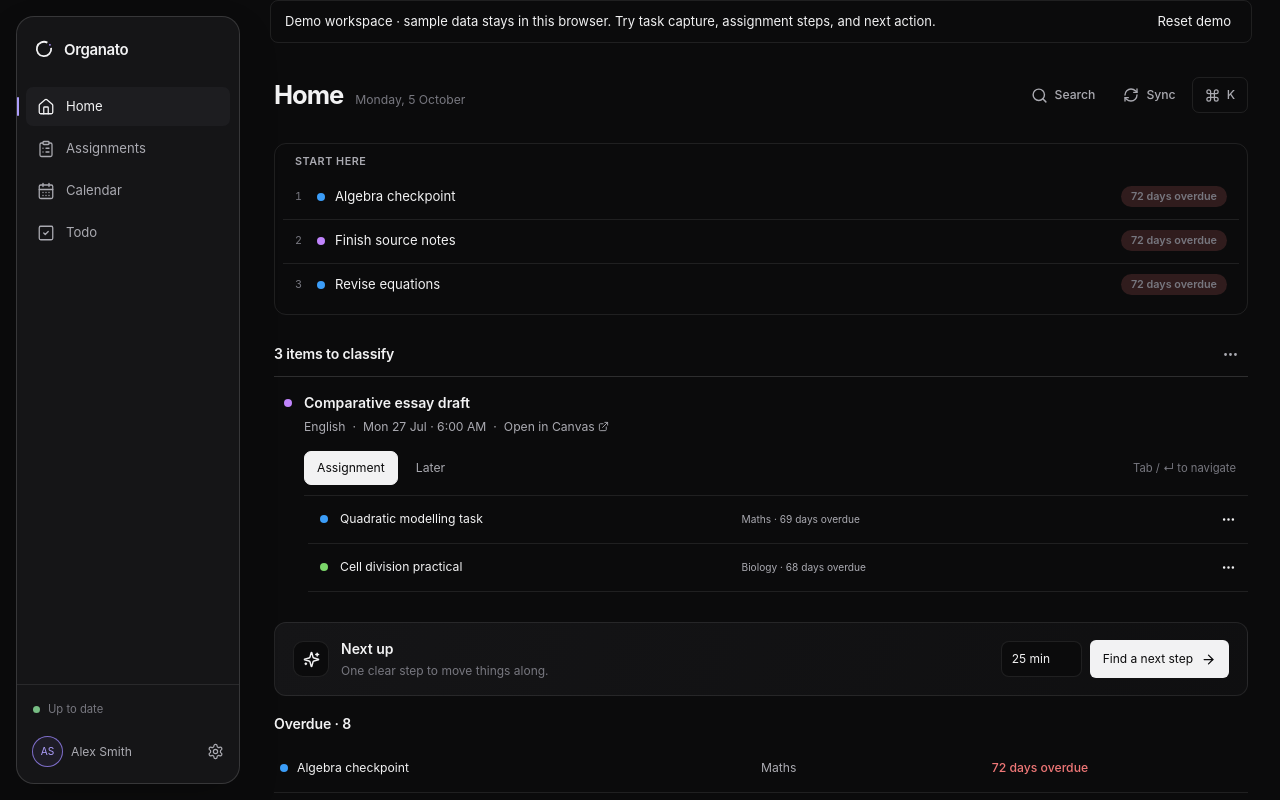
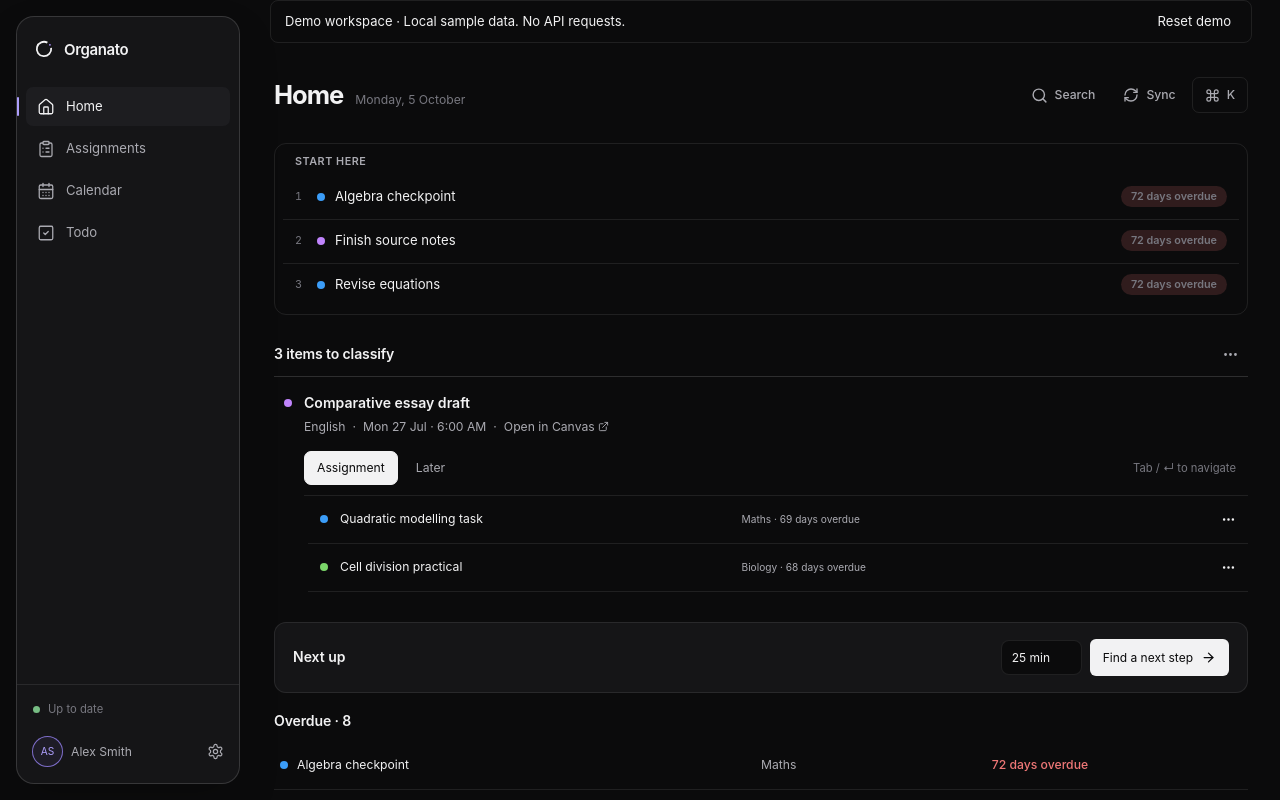
Before and after one commit to etphli/organato, a React (Vite) app in the folder apps/web/: page / in a window 1280 px wide. Shown: the top 800 px of the page. Built offline with nearby package versions, Linux system fonts and the light colour scheme.

Commit message:
Remove decorative AI icons and simplify planning controls

```diff
--- a/apps/web/src/components/ai/AiBreakdown.tsx
+++ b/apps/web/src/components/ai/AiBreakdown.tsx
@@ -1,5 +1,5 @@
 import { useState } from "react";
-import { Sparkles, Plus, X } from "lucide-react";
+import { Plus, X } from "lucide-react";
 import type { OrganatoItem } from "@organato/domain/core";
 import { aiBreakdownSchema } from "@organato/domain/ai";
 import { aiDemoMode, suggestBreakdown } from "../../lib/ai";
@@ -72,7 +72,6 @@ export function AiBreakdown({ item }: { item: OrganatoItem }) {
     >
       <div className="ai-breakdown-toolbar">
         <div className="ai-planning-label">
-          <Sparkles size={14} aria-hidden="true" />
           <span>Break into steps</span>
         </div>
         <button
--- a/apps/web/src/components/ai/AiDemoBanner.tsx
+++ b/apps/web/src/components/ai/AiDemoBanner.tsx
@@ -6,10 +6,7 @@ export function AiDemoBanner() {
   if (import.meta.env.VITE_DEMO_MODE !== "true") return null;
   return (
     <div className="ai-demo-banner">
-      <span>
-        Demo workspace · sample data stays in this browser. Try task capture,
-        assignment steps, and next action.
-      </span>
+      <span>Demo workspace · Local sample data. No API requests.</span>
       <button type="button" onClick={() => dispatch({ type: "reset" })}>
         Reset demo
       </button>
--- a/apps/web/src/components/ai/AiNextAction.tsx
+++ b/apps/web/src/components/ai/AiNextAction.tsx
@@ -1,5 +1,5 @@
 import { useRef, useState } from "react";
-import { ArrowRight, Sparkles } from "lucide-react";
+import { ArrowRight } from "lucide-react";
 import { nextCandidates, type AiNext } from "@organato/domain/ai";
 import { aiDemoMode, suggestNext } from "../../lib/ai";
 import {
@@ -28,13 +28,7 @@ export function AiNextAction() {
     <section className="ai-panel ai-next" aria-label="What to do next">
       <div className="ai-next-toolbar">
         <div className="ai-next-heading">
-          <span className="ai-next-icon">
-            <Sparkles size={17} aria-hidden="true" />
-          </span>
-          <div>
-            <h2>Next up</h2>
-            <p>One clear step to move things along.</p>
-          </div>
+          <h2>Next up</h2>
         </div>
         <div className="ai-next-controls">
           <label>
@@ -82,7 +76,7 @@ export function AiNextAction() {
         />
       ) : null}
       {!candidates.length ? (
-        <p>Nothing unblocked needs attention. Enjoy the space.</p>
+        <p>No unfinished tasks are ready to start.</p>
       ) : null}
       {state.kind === "loading" ? (
         <button type="button" onClick={clear}>
--- a/apps/web/src/components/ai/AiNotice.tsx
+++ b/apps/web/src/components/ai/AiNotice.tsx
@@ -9,8 +9,7 @@ export function AiNotice({
   onConsent: (value: boolean) => void;
   scope: string;
 }) {
-  if (aiDemoMode)
-    return <p className="ai-note">Local demo · no API requests</p>;
+  if (aiDemoMode) return null;
   return (
     <label className="ai-consent">
       <input
--- a/apps/web/src/components/ai/AiQuickAdd.tsx
+++ b/apps/web/src/components/ai/AiQuickAdd.tsx
@@ -6,7 +6,7 @@ import {
   useState,
   type Ref,
 } from "react";
-import { ArrowUp, Sparkles, X } from "lucide-react";
+import { ArrowUp, X } from "lucide-react";
 import {
   aiTaskSchema,
   type AiDestination,
@@ -113,7 +113,6 @@ export function AiQuickAdd({
             preview();
           }}
         >
-          <Sparkles size={15} aria-hidden="true" />
           <input
             ref={input}
             id={id}
@@ -129,7 +128,7 @@ export function AiQuickAdd({
             placeholder={
               destination === "work"
                 ? "English essay next Friday at 5pm…"
-                : "Add a todo in your own words…"
+                : "Add a todo, e.g. read English tomorrow…"
             }
           />
           <button
@@ -151,7 +150,6 @@ export function AiQuickAdd({
           onClick={preview}
           disabled={state.kind === "loading"}
         >
-          <Sparkles size={16} aria-hidden="true" />
           <span>Create from this description</span>
           <small>Todo or assignment</small>
         </button>
@@ -162,7 +160,7 @@ export function AiQuickAdd({
             <span>
               {state.kind === "loading"
                 ? "Understanding your task…"
-                : "Review before saving"}
+                : "Review task"}
             </span>
             <button
               type="button"
@@ -244,7 +242,6 @@ export function AiQuickAdd({
               }}
             >
               <div className="ai-review-heading">
-                <h3>Ready to add</h3>
                 <label className="ai-destination">
                   <span>Save to</span>
                   <select
--- a/apps/web/src/components/ai/ai.css
+++ b/apps/web/src/components/ai/ai.css
@@ -178,9 +178,6 @@
   font: inherit;
   font-size: 12px;
 }
-.ai-capture > svg {
-  flex-shrink: 0;
-}
 .ai-capture button {
   display: grid;
   place-items: center;
@@ -221,8 +218,12 @@
   margin-bottom: 12px;
 }
 .ai-review-topline {
-  color: var(--muted);
-  font-size: 12px;
+  color: var(--text);
+  font-size: 13px;
+  font-weight: 550;
+}
+.ai-creation .ai-review-heading {
+  justify-content: flex-end;
 }
 .ai-review-heading h3 {
   margin: 0;
@@ -311,11 +312,7 @@
 .ai-next.ai-panel {
   padding: 16px 18px;
   border-radius: 12px;
-  background: linear-gradient(
-    110deg,
-    var(--surface),
-    color-mix(in srgb, var(--surface) 40%, var(--bg))
-  );
+  background: var(--surface);
 }
 .ai-next-toolbar,
 .ai-next-heading,
@@ -330,26 +327,10 @@
 .ai-next-heading {
   min-width: 0;
 }
-.ai-next-icon {
-  display: grid;
-  place-items: center;
-  width: 36px;
-  height: 36px;
-  flex-shrink: 0;
-  border-radius: 10px;
-  border: 1px solid var(--border);
-  color: var(--text);
-  background: var(--bg);
-}
 .ai-next-heading h2 {
   font-size: 14px;
   font-weight: 600;
-  margin: 0 0 3px;
-}
-.ai-next-heading p {
   margin: 0;
-  font-size: 12px;
-  color: var(--muted);
 }
 .ai-next-controls {
   flex-shrink: 0;
@@ -483,7 +464,7 @@
   font-size: 12px;
   min-height: 0;
   line-height: 1.5;
-  resize: vertical;
+  resize: none;
 }
 .ai-breakdown .ai-step textarea:focus {
   border-color: var(--border-strong);
```
